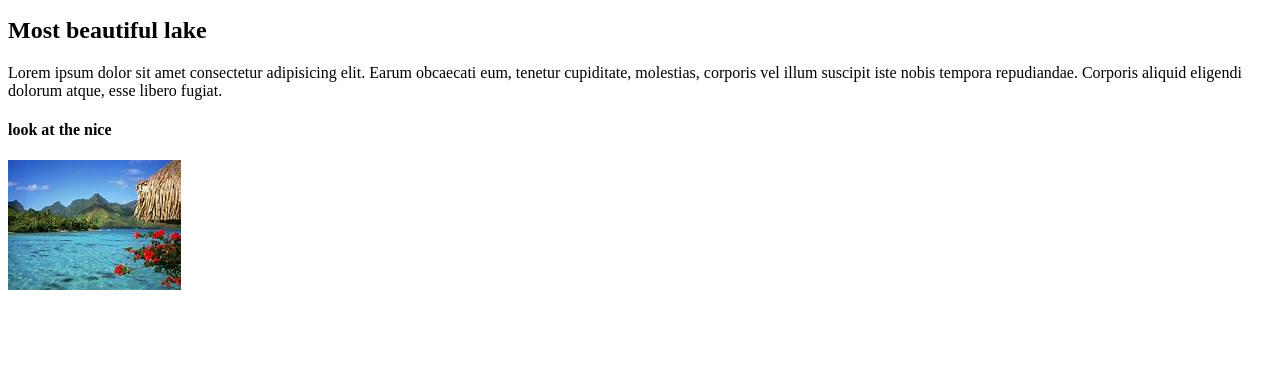
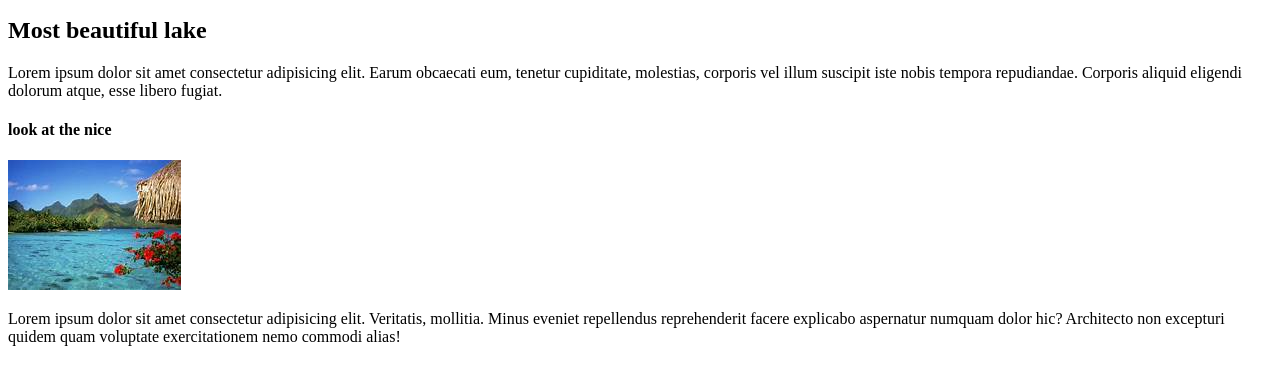
Before and after one commit to S-M-ZUBAYER/my-third-repo, a plain HTML site: page index.html in a window 1280 px wide. Shown: the part 101-486 px from the top of the page. Drawn offline with Linux system fonts and the light colour scheme.

Commit message:
blog change

```diff
--- a/index.html
+++ b/index.html
@@ -13,5 +13,6 @@
     <p>Lorem ipsum dolor sit amet consectetur adipisicing elit. Earum obcaecati eum, tenetur cupiditate, molestias, corporis vel illum suscipit iste nobis tempora repudiandae. Corporis aliquid eligendi dolorum atque, esse libero fugiat.</p>
     <h4>look at the nice</h4>
     <img src="th.jpg" alt="lake">
+    <p>Lorem ipsum dolor sit amet consectetur adipisicing elit. Veritatis, mollitia. Minus eveniet repellendus reprehenderit facere explicabo aspernatur numquam dolor hic? Architecto non excepturi quidem quam voluptate exercitationem nemo commodi alias!</p>
 </body>
 </html>
```
